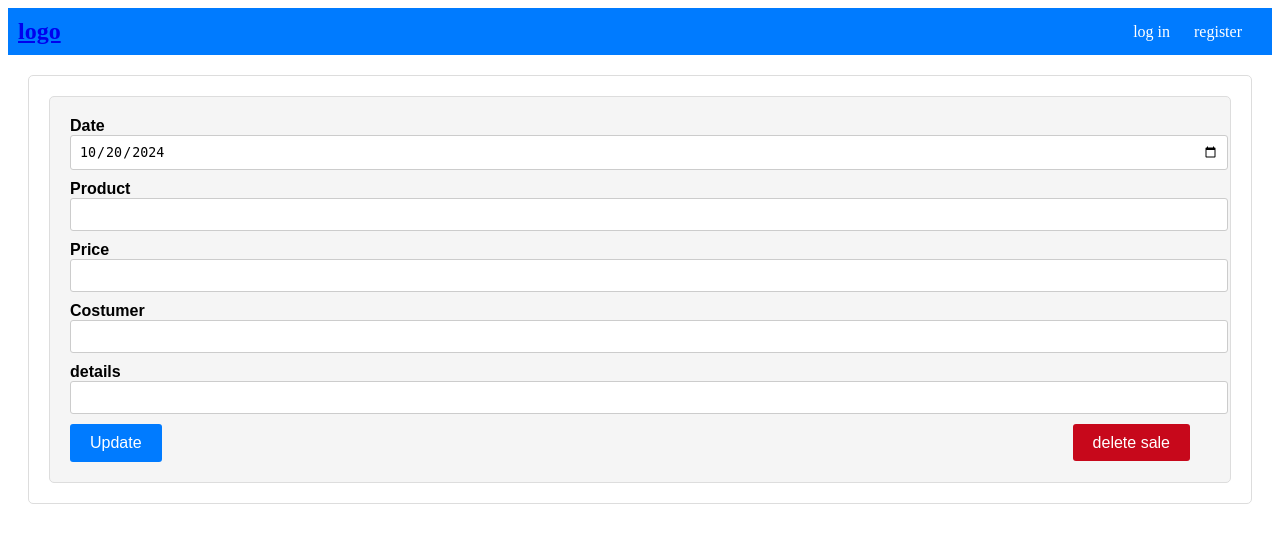
After one commit to eyals208/Sales-Tracker, a Flask app: template sales_tracker/templates/edit_sale.html in a window 1280 px wide. The commit adds this page. Shown: the top 543 px of the page. Run offline with Flask 3, Linux system fonts and the light colour scheme; the template is opened without the code that fills it: values that come from a table or form of the project are taken from there, others are empty.

Commit message:
add edit sale page and some structure changes

```diff
--- a/sales_tracker/forms.py
+++ b/sales_tracker/forms.py
@@ -10,6 +10,10 @@ class SaleForm(FlaskForm):
     customer = StringField("Costumer", validators=[InputRequired()])
     details = StringField("details")
     submit = SubmitField("Add sale")
+
+class ExtendedSaleForm(SaleForm):
+    upload_time = DateField("Upload Date")
+    submit = SubmitField("Update")
 
 class RegisterForm(FlaskForm):
     email = EmailField("Email", validators = [InputRequired(), Email(message="Please enter a valid email address")])
--- a/sales_tracker/models.py
+++ b/sales_tracker/models.py
@@ -6,10 +6,11 @@ from datetime import datetime, date
 class Sale:
     _id : str
     product : str
-    cost : float
+    price : float
     date : datetime
     upload_time : datetime
     customer : str = ""
+    details :str = ""
 
 
 @dataclass
--- a/sales_tracker/static/styles.css
+++ b/sales_tracker/static/styles.css
@@ -112,6 +112,11 @@
     font-size: var(--font-size-base);
 }
 
+.button--row{
+    display: flex;
+    justify-content: space-between;
+}
+
 /* Button styles */
 .button,
 .button--form {
@@ -122,11 +127,17 @@
     border-radius: 3px;
     cursor: pointer;
     transition: transform 0.2s ease; /* Add transition effect for smooth scaling */
+    text-decoration: none;
 }
 
 .button--form {
     background-color: var(--accent-color);
     color: white;
+}
+
+.button--delete{
+    background-color: var(--danger-color);
+
 }
 
 /* Hover effect for buttons */
--- /dev/null
+++ b/sales_tracker/templates/edit_sale.html
@@ -0,0 +1,33 @@
+{% from "macros/fields.html" import render_text_field %}
+{% from 'macros/flash.html' import flash  %}
+{% extends "layout.html" %}
+
+{%- block main_content %}
+	{{ flash() }}
+    <div>
+        {% if form %}
+
+        <form name="update sale" method="post" novalidate class="form">
+            <div class="form__container">
+                {{ form.hidden_tag() }}
+                {{ render_text_field(form.date)}}
+                {{ render_text_field(form.product)}}
+                {{ render_text_field(form.price)}}
+                {{ render_text_field(form.customer)}}
+                {{ render_text_field(form.details)}}
+
+                <div class="button--row">
+                    {{ form.submit(class="button button--form") }}
+                    <div class="button">
+                        <a class="button--form button--delete" href="{{url_for('pages.delete_sale', _id=sale_id)}}">delete sale</a>
+                    </div>
+                </div>
+            </div>
+
+        </form>
+
+        {% else %}
+            <h6>Sale not found</h6>
+        {% endif %}
+    </div>
+{% endblock %}
--- a/sales_tracker/templates/layout.html
+++ b/sales_tracker/templates/layout.html
@@ -6,7 +6,7 @@
 	<meta charset="UTF-8">
 	<meta name="viewport" content="width=device-width, initial-scale=1.0">
 	<title>sales tracker</title>
-	<link rel="stylesheet" href="static/styles.css">
+	<link rel="stylesheet" href="{{ url_for('static', filename='styles.css')}}">
 	{% block head_content %} {% endblock %}
 </head>
 <body>
--- a/sales_tracker/templates/personal_home.html
+++ b/sales_tracker/templates/personal_home.html
@@ -1,7 +1,9 @@
+{% from 'macros/flash.html' import flash  %}
 {% extends "layout.html" %}
 
 {%- block main_content%}
     <h1 class="title">Welcome back, {{name}}!</h1>
+    {{ flash() }}
     <!-- table of recent sales -->
     <h2>Recent sales</h2>
     <table class="table__sales">
@@ -14,7 +16,7 @@
         {% for sale in sales %}
             <tr class="table__row">
                 <td class="table__data"> {{sale.product}} </td>
-                <td class="table__data"> {{sale.cost}} </td>
+                <td class="table__data"> {{sale.price}} </td>
                 <td class="table__data"> {{sale.date.date()}} </td>
             </tr>
         {% endfor %}
--- a/sales_tracker/templates/sales_view.html
+++ b/sales_tracker/templates/sales_view.html
@@ -9,12 +9,14 @@
             <th class="table__header">Product</th>
             <th class="table__header">price</th>
             <th class="table__header">date</th>
+            <th class="table__header">Link</th>
         </tr>
         {% for sale in sales %}
             <tr class="table__row">
                 <td class="table__data"> {{sale.product}} </td>
-                <td class="table__data"> {{sale.cost}} </td>
+                <td class="table__data"> {{sale.price}} </td>
                 <td class="table__data"> {{sale.date.date()}} </td>
+                <td class="table__data"> <a href="{{url_for('pages.edit_sale', _id = sale._id)}}">link</a> </td>
             </tr>
         {% endfor %}
     </table>
```
Also changed, not shown: sales_tracker/mongo.py (+26 -0 lines), sales_tracker/routes.py (+51 -2 lines).
